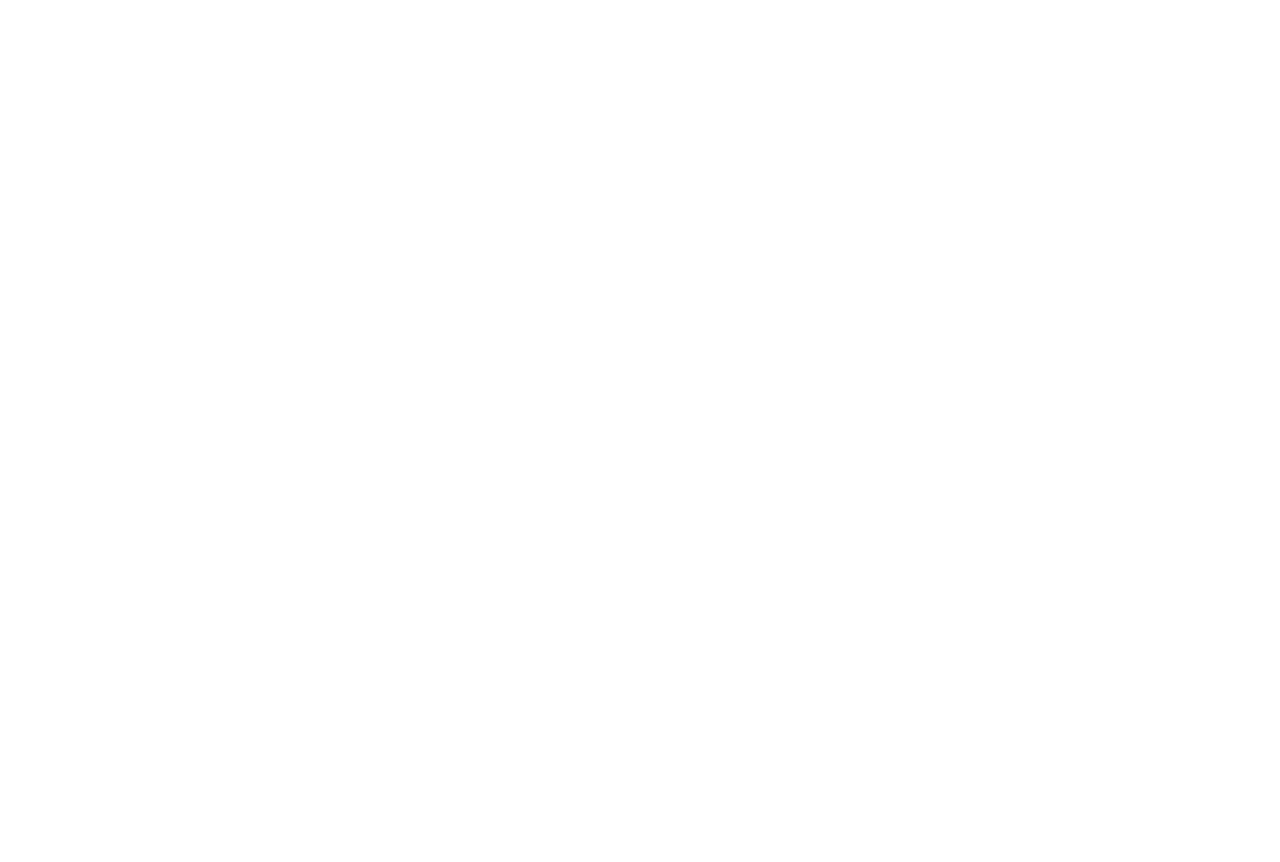
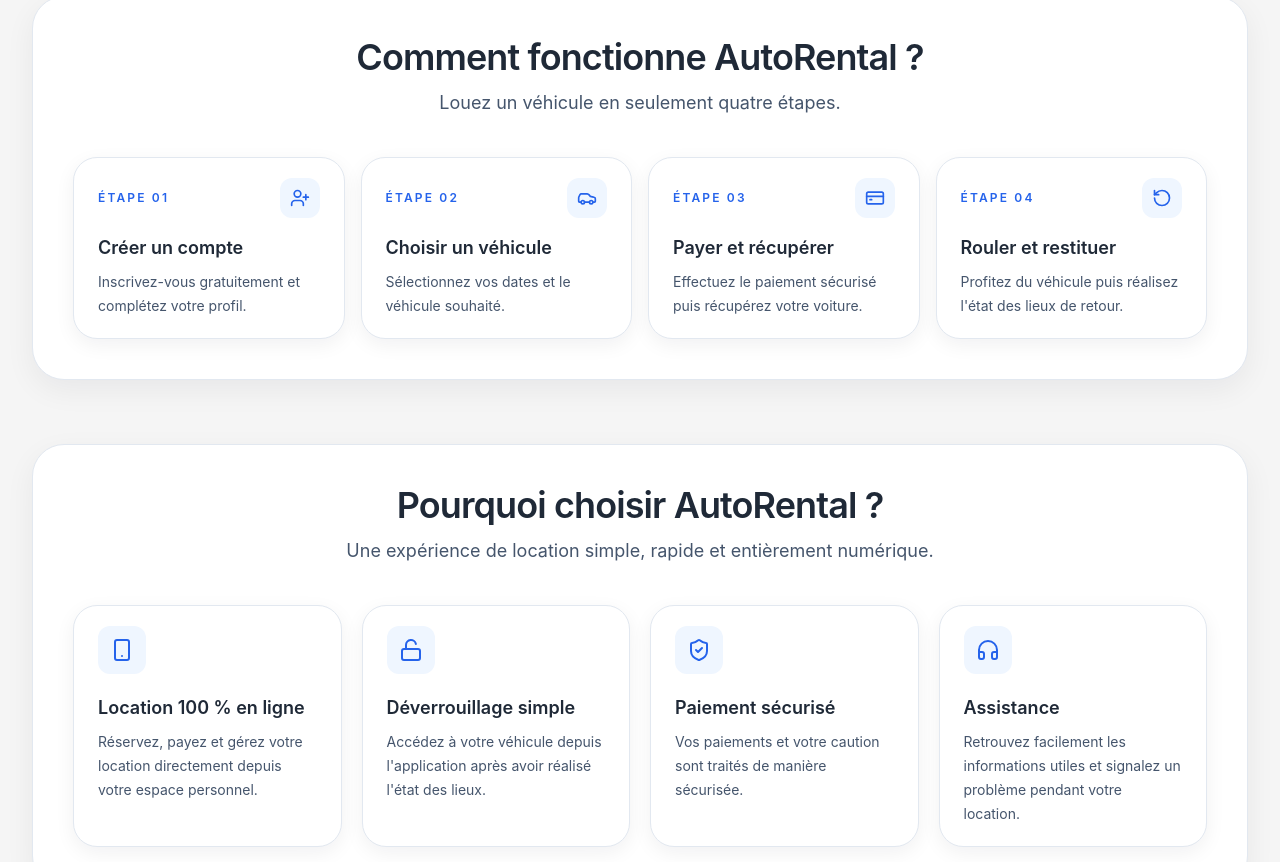
Before and after one commit to lierneuxnicolas/AutoRental, a React (Vite) app in the folder Frontend/: page / in a window 1280 px wide. Shown: the part 946-1808 px from the top of the page. Before the commit the page ends 800 px from the top, so only its background shows below. Built offline with nearby package versions, Linux system fonts and the light colour scheme.

Commit message:
whychoosethis

```diff
--- /dev/null
+++ b/Frontend/src/components/home/Advantages.tsx
@@ -0,0 +1,72 @@
+import type { ComponentType } from 'react'
+import { Headphones, ShieldCheck, Smartphone, Unlock } from 'lucide-react'
+import Card from '../ui/Card'
+
+type Advantage = {
+  title: string
+  description: string
+  Icon: ComponentType<{ className?: string }>
+}
+
+const ADVANTAGES: Advantage[] = [
+  {
+    title: 'Location 100 % en ligne',
+    description:
+      'Réservez, payez et gérez votre location directement depuis votre espace personnel.',
+    Icon: Smartphone,
+  },
+  {
+    title: 'Déverrouillage simple',
+    description:
+      "Accédez à votre véhicule depuis l'application après avoir réalisé l'état des lieux.",
+    Icon: Unlock,
+  },
+  {
+    title: 'Paiement sécurisé',
+    description: 'Vos paiements et votre caution sont traités de manière sécurisée.',
+    Icon: ShieldCheck,
+  },
+  {
+    title: 'Assistance',
+    description:
+      'Retrouvez facilement les informations utiles et signalez un problème pendant votre location.',
+    Icon: Headphones,
+  },
+]
+
+export default function Advantages() {
+  return (
+    <section className="mt-14 sm:mt-16" aria-labelledby="advantages-title">
+      <div className="rounded-[32px] border border-slate-200 bg-white p-6 shadow-[0_10px_30px_rgba(15,23,42,0.06)] sm:p-8 lg:p-10">
+        <div className="mx-auto max-w-3xl text-center">
+          <h2 id="advantages-title" className="text-3xl font-semibold tracking-tight text-[#1F2937] sm:text-4xl">
+            Pourquoi choisir AutoRental ?
+          </h2>
+          <p className="mt-3 text-base leading-7 text-slate-600 sm:text-lg">
+            Une expérience de location simple, rapide et entièrement numérique.
+          </p>
+        </div>
+
+        <div className="mt-8 grid grid-cols-1 gap-5 sm:mt-10 md:grid-cols-2 lg:grid-cols-4">
+          {ADVANTAGES.map(({ title, description, Icon }) => (
+            <Card
+              key={title}
+              className="h-full rounded-2xl border-slate-200 bg-[#F8FAFC] shadow-[0_6px_20px_rgba(15,23,42,0.06)]"
+            >
+              <article aria-labelledby={`advantage-${title}`} className="h-full">
+                <span className="inline-flex h-12 w-12 items-center justify-center rounded-xl bg-blue-50 text-[#2563EB]">
+                  <Icon className="h-6 w-6" aria-hidden="true" />
+                </span>
+
+                <h3 id={`advantage-${title}`} className="mt-5 text-lg font-semibold text-[#1F2937]">
+                  {title}
+                </h3>
+                <p className="mt-2 text-sm leading-6 text-slate-600">{description}</p>
+              </article>
+            </Card>
+          ))}
+        </div>
+      </div>
+    </section>
+  )
+}
--- a/Frontend/src/components/home/HowItWorks.tsx
+++ b/Frontend/src/components/home/HowItWorks.tsx
@@ -1,5 +1,6 @@
 import type { ComponentType } from 'react'
-import { CalendarCheck, RotateCcw, Search, Unlock } from 'lucide-react'
+import { Car, CreditCard, RotateCcw, UserPlus } from 'lucide-react'
+import Card from '../ui/Card'
 
 type Step = {
   number: string
@@ -11,26 +12,26 @@
 const STEPS: Step[] = [
   {
     number: '01',
-    title: 'Rechercher',
-    description: 'Choisissez vos dates et trouvez un véhicule disponible.',
-    Icon: Search,
+    title: 'Créer un compte',
+    description: 'Inscrivez-vous gratuitement et complétez votre profil.',
+    Icon: UserPlus,
   },
   {
     number: '02',
-    title: 'Réserver',
-    description: 'Créez votre réservation et confirmez-la en ligne.',
-    Icon: CalendarCheck,
+    title: 'Choisir un véhicule',
+    description: 'Sélectionnez vos dates et le véhicule souhaité.',
+    Icon: Car,
   },
   {
     number: '03',
-    title: 'Déverrouiller',
-    description: "Réalisez l'état des lieux puis déverrouillez le véhicule depuis l'application.",
-    Icon: Unlock,
+    title: 'Payer et récupérer',
+    description: 'Effectuez le paiement sécurisé puis récupérez votre voiture.',
+    Icon: CreditCard,
   },
   {
     number: '04',
-    title: 'Restituer',
-    description: "Effectuez l'état des lieux de retour et restituez le véhicule.",
+    title: 'Rouler et restituer',
+    description: "Profitez du véhicule puis réalisez l'état des lieux de retour.",
     Icon: RotateCcw,
   },
 ]
@@ -41,29 +42,30 @@
       <div className="rounded-[32px] border border-slate-200 bg-white p-6 shadow-[0_10px_30px_rgba(15,23,42,0.06)] sm:p-8 lg:p-10">
         <div className="mx-auto max-w-3xl text-center">
           <h2 className="text-3xl font-semibold tracking-tight text-[#1F2937] sm:text-4xl">
-            Comment ça marche ?
+            Comment fonctionne AutoRental ?
           </h2>
           <p className="mt-3 text-base leading-7 text-slate-600 sm:text-lg">
-            Toute la location se fait en ligne: de la réservation à la restitution, sans paperasse.
+            Louez un véhicule en seulement quatre étapes.
           </p>
         </div>
 
-        <div className="mt-8 grid grid-cols-1 gap-4 sm:mt-10 md:grid-cols-2 xl:grid-cols-4">
+        <div className="mt-8 grid grid-cols-1 gap-4 sm:mt-10 md:grid-cols-2 lg:grid-cols-4">
           {STEPS.map(({ number, title, description, Icon }) => (
-            <article
-              key={title}
-              className="rounded-2xl border border-slate-200 bg-[#F8FAFC] p-5 shadow-sm transition-transform duration-200 hover:-translate-y-0.5"
-            >
+            <Card key={title} className="h-full rounded-2xl border-slate-200 bg-[#F8FAFC] shadow-[0_6px_20px_rgba(15,23,42,0.06)]">
+              <article aria-labelledby={`step-${number}-title`} className="h-full">
                 <div className="flex items-center justify-between gap-3">
-                <span className="text-xs font-semibold tracking-[0.2em] text-[#2563EB]">{number}</span>
+                  <p className="text-xs font-semibold uppercase tracking-[0.18em] text-[#2563EB]">Étape {number}</p>
                   <span className="inline-flex h-10 w-10 items-center justify-center rounded-xl bg-blue-50 text-[#2563EB]">
                     <Icon className="h-5 w-5" aria-hidden="true" />
                   </span>
                 </div>
 
-              <h3 className="mt-4 text-lg font-semibold text-[#1F2937]">{title}</h3>
+                <h3 id={`step-${number}-title`} className="mt-4 text-lg font-semibold text-[#1F2937]">
+                  {title}
+                </h3>
                 <p className="mt-2 text-sm leading-6 text-slate-600">{description}</p>
               </article>
+            </Card>
           ))}
         </div>
       </div>
--- a/Frontend/src/components/home/index.ts
+++ b/Frontend/src/components/home/index.ts
@@ -1,3 +1,4 @@
 export { default as Hero } from './Hero'
 export { default as SearchSection } from './SearchSection'
 export { default as HowItWorks } from './HowItWorks'
+export { default as Advantages } from './Advantages'
--- a/Frontend/src/pages/public/HomePage.tsx
+++ b/Frontend/src/pages/public/HomePage.tsx
@@ -1,3 +1,12 @@
+import { Advantages, Hero, HowItWorks, SearchSection } from '../../components/home'
+
 export default function HomePage() {
-  return <h1>Accueil</h1>
+  return (
+    <>
+      <Hero />
+      <SearchSection />
+      <HowItWorks />
+      <Advantages />
+    </>
+  )
 }
```
Lines whose indentation alone changed are shown as unchanged.
